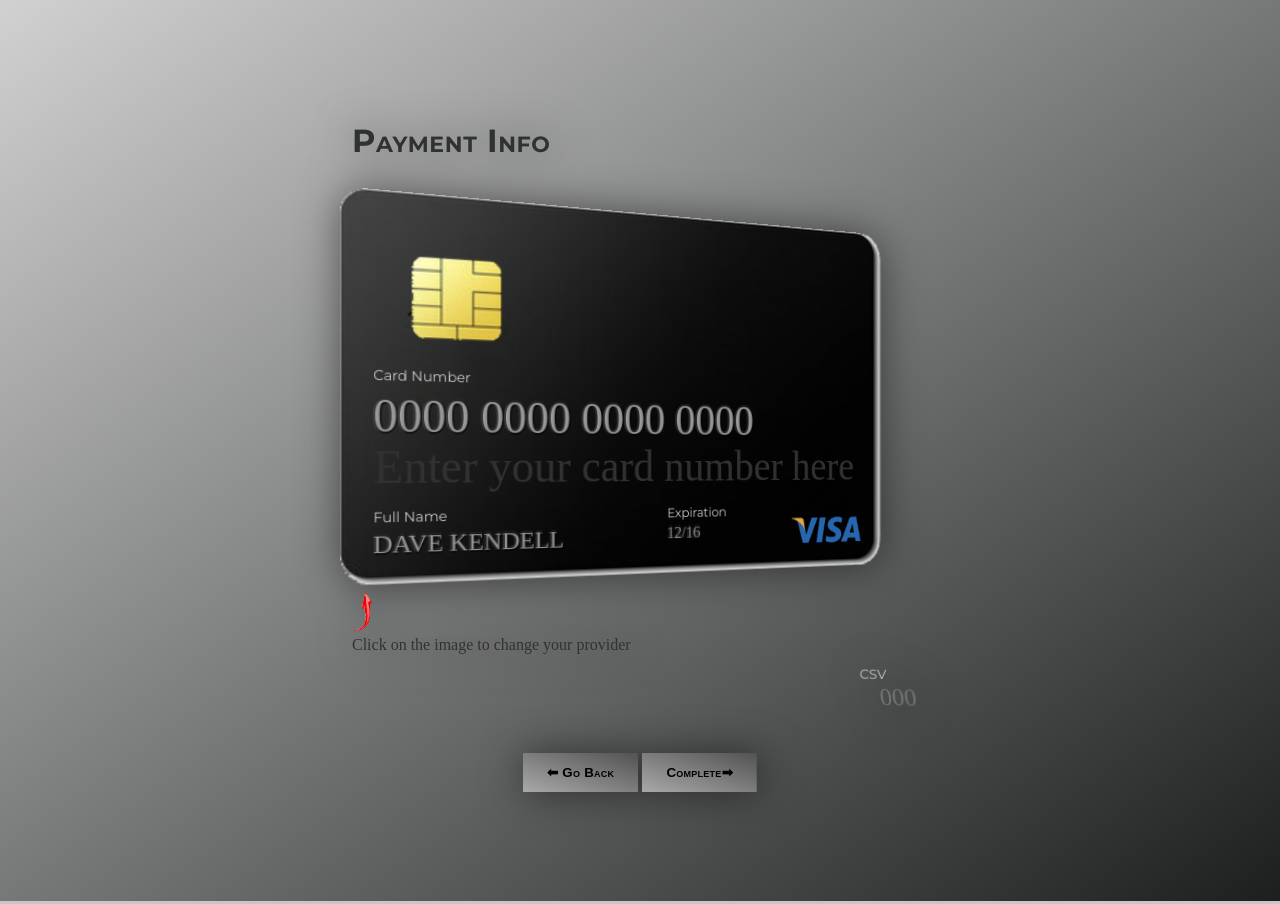
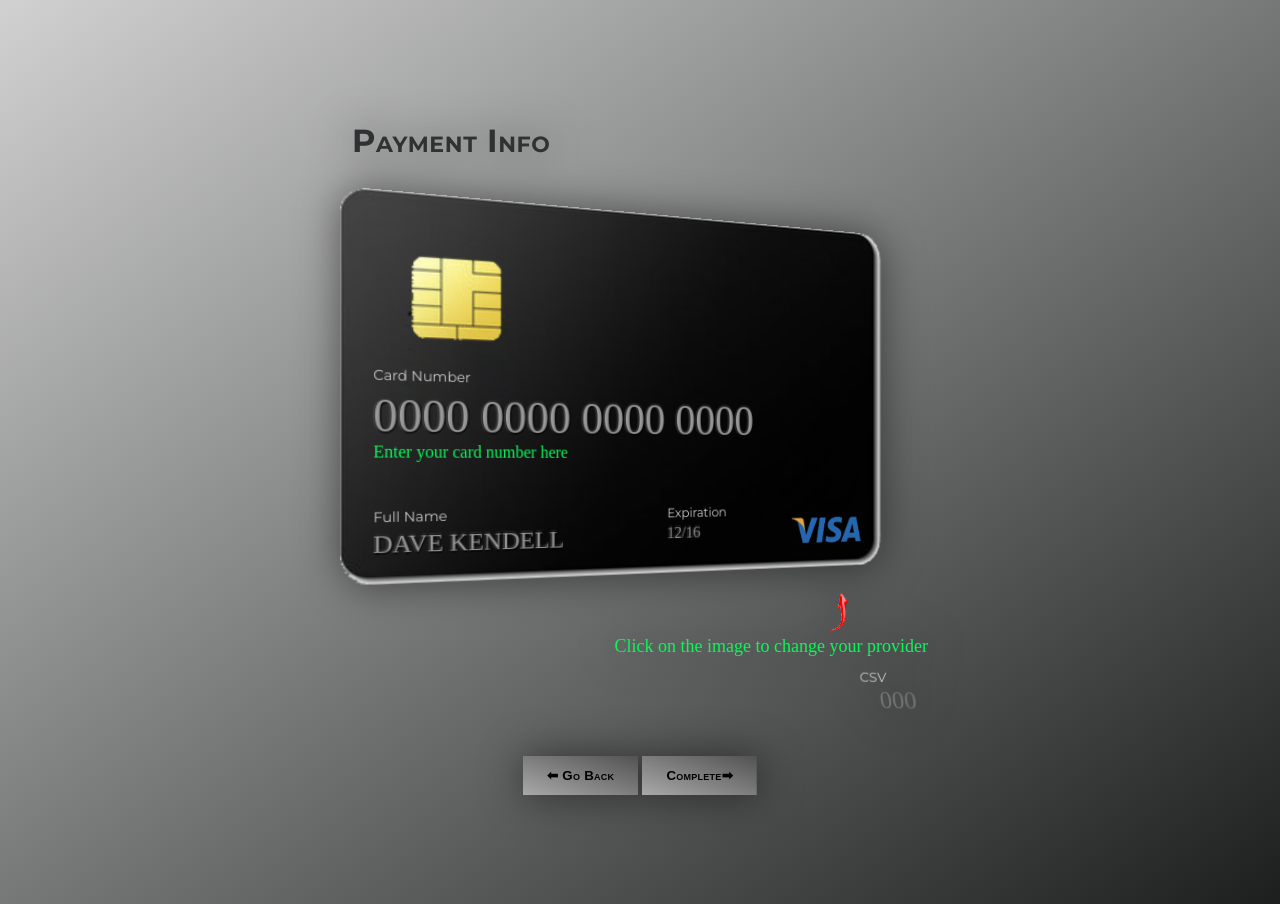
Before and after one commit to RavisankaS/POSproject, a plain HTML site: page POSfrontEnd/payment.html in a window 1280 px wide. Drawn offline with nearby package versions, Linux system fonts and the light colour scheme; a web font is replaced by a local one.

Commit message:
Update payment_style.css

```diff
--- a/POSfrontEnd/css/payment_style.css
+++ b/POSfrontEnd/css/payment_style.css
@@ -2,6 +2,24 @@
 *, *::before, *::after {
   box-sizing: border-box;
 }
+.cardDetails{
+  color: rgb(8, 248, 88);
+  font-size: medium;
+}
+
+.CardInstruction{
+  font-size: large;
+  color:rgb(8, 248, 88);
+  text-align: right;
+  border: #000000;
+}
+
+.imgArrow{
+  size: medium;
+  text-align: right;
+  margin-right: 80px;
+}
+
 
 body {
   background: #c7c7c7 linear-gradient(to bottom right, #d1d1d1, #1c1f1e);
```
